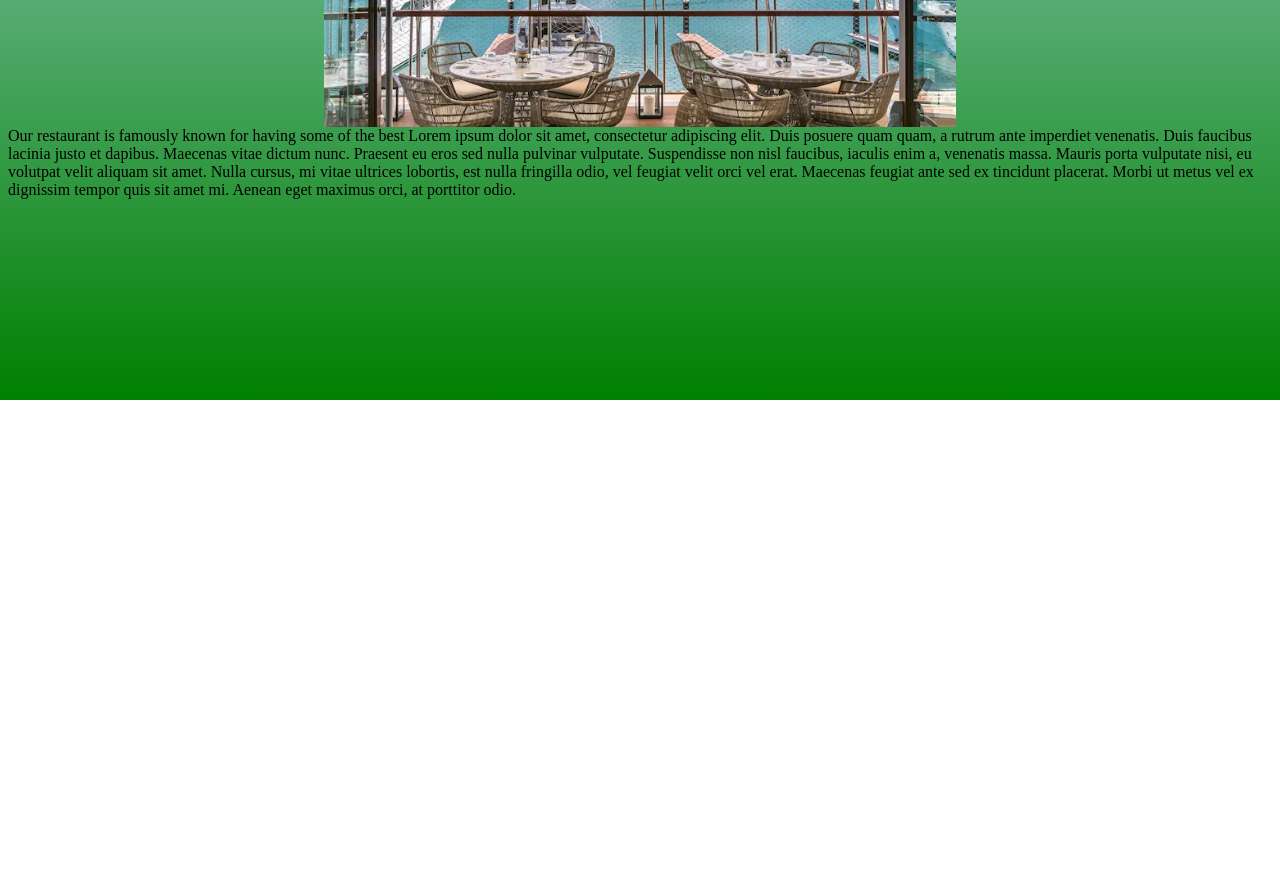
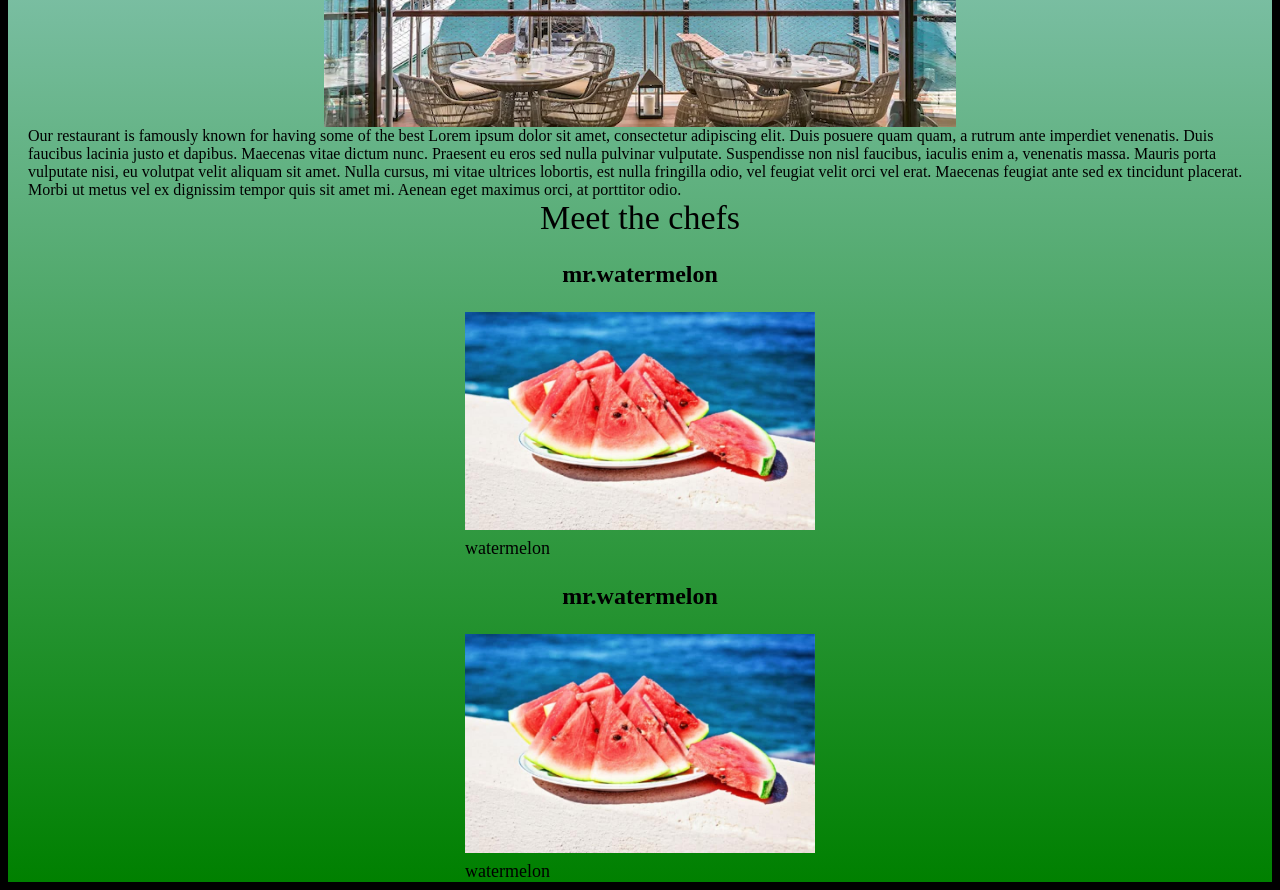
Before and after one commit to 9James9/restaurant, a website built with webpack: page dist/index.html in a window 1280 px wide. Shown: the part 400-1290 px from the top of the page. Before the commit the page ends 800 px from the top, so only its background shows below. Built offline with nearby package versions, Linux system fonts and the light colour scheme.

Commit message:
added factory function to create chefs and changed background to cover full page

```diff
--- a/css/style.css
+++ b/css/style.css
@@ -56,10 +56,13 @@
 .button3 {
     padding: 10px;
 }
-html {
+html body{
     background-image: repeating-linear-gradient(lightblue,green);
     background-repeat: no-repeat;
     height: 100%;
+}
+html {
+    background-color: black;
 }
 .image {
     width: 50%;
@@ -91,3 +94,25 @@ html {
     line-height: 40px;
     font-size: 24px;
 }
+.chefdisplay {
+    display: flex;
+    flex-direction: column;
+    justify-content: center;
+    align-items: center;
+    font-size: 34px;
+}
+.chefimg {
+    width: 350px;
+    align-items: center;
+}
+.chefname {
+    font-size: 24px;
+    text-align: center;
+}
+.cheffavorite {
+    font-size: 18px;
+    text-align: left;
+}
+.infobox {
+    padding: 0px 20px;
+}
--- a/src/modules/homepage.js
+++ b/src/modules/homepage.js
@@ -57,5 +57,30 @@ function loadHome(){
     infoBox.classList.add('infobox')
     content.appendChild(infoBox)
     infoBox.textContent = "Our restaurant is famously known for having some of the best Lorem ipsum dolor sit amet, consectetur adipiscing elit. Duis posuere quam quam, a rutrum ante imperdiet venenatis. Duis faucibus lacinia justo et dapibus. Maecenas vitae dictum nunc. Praesent eu eros sed nulla pulvinar vulputate. Suspendisse non nisl faucibus, iaculis enim a, venenatis massa. Mauris porta vulputate nisi, eu volutpat velit aliquam sit amet. Nulla cursus, mi vitae ultrices lobortis, est nulla fringilla odio, vel feugiat velit orci vel erat. Maecenas feugiat ante sed ex tincidunt placerat. Morbi ut metus vel ex dignissim tempor quis sit amet mi. Aenean eget maximus orci, at porttitor odio."
+    const chefDisplay = document.createElement('div')
+    chefDisplay.classList.add('chefdisplay')
+    infoBox.appendChild(chefDisplay)
+    chefDisplay.textContent = "Meet the chefs"
+    function createChef (name,favoriteFood,picture) {
+        const chefContainer = document.createElement('div')
+        chefContainer.classList.add('chefcontainer')
+        const chefImg = document.createElement('img')
+        chefImg.setAttribute('src',picture)
+        chefImg.classList.add('chefimg')
+        const chefName = document.createElement('h3')
+        chefName.textContent = name
+        chefName.classList.add('chefname')
+
+        const chefFavorite = document.createElement('div')
+        chefFavorite.textContent = favoriteFood
+        chefFavorite.classList.add('cheffavorite')
+
+        chefDisplay.appendChild(chefContainer)
+        chefContainer.appendChild(chefName)
+        chefContainer.appendChild(chefImg)
+        chefContainer.appendChild(chefFavorite)
+    }
+    createChef("mr.watermelon","watermelon","../images/watermelon.png")
+    createChef("mr.watermelon","watermelon","../images/watermelon.png")
 }
 export {loadHome, testModule}
```
Also changed, not shown: dist/main.js.
